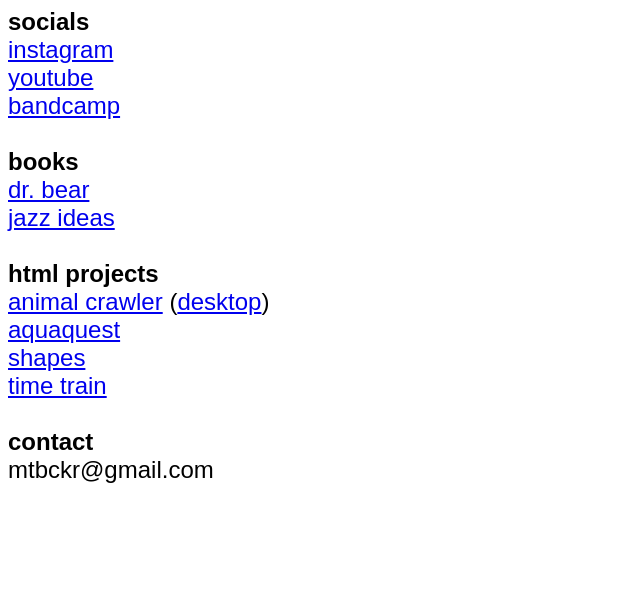
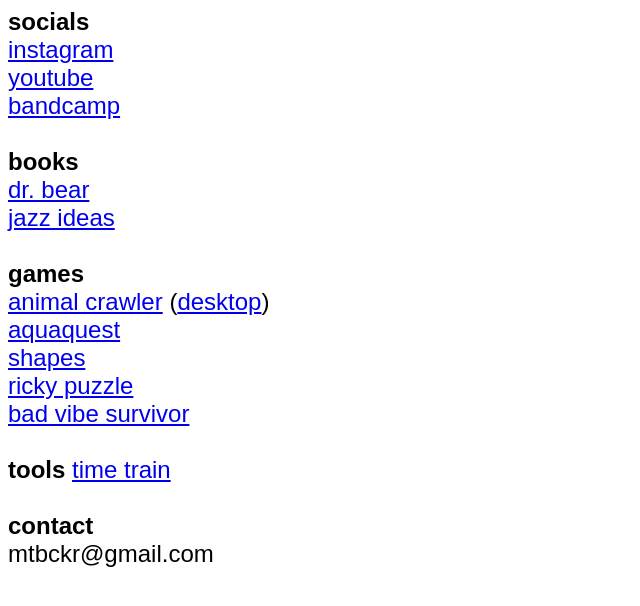
Before and after one commit to santacrows/website, a plain HTML site: page index.html in a window 1280 px wide. Shown: the whole page, without its empty margins (0-640 px from the left). Drawn offline with Linux system fonts and the light colour scheme.

Commit message:
Update section from 'html projects' to 'games'
Replaced 'html projects' section with 'games' and added new game links.

```diff
--- a/index.html
+++ b/index.html
@@ -20,10 +20,14 @@
     <a href="https://drive.google.com/file/d/1rK5xnOmIfc5MS7W9854VIEC8YXpiLdjV/view?usp=drive_link">dr. bear</a><br>
     <a href="https://www.amazon.com/Jazz-Ideas-Mat-Becker/dp/B08HGTJP71/">jazz ideas</a><br>
     <br>
-    <b>html projects</b><br>
+    <b>games</b><br>
     <a href="https://santacrows.github.io/animalcrawler-mobile/">animal crawler</a> (<a href="https://santacrows.github.io/animalcrawler/">desktop</a>)<br>
     <a href="https://santacrows.github.io/aquaquest/">aquaquest</a><br>
     <a href="https://santacrows.github.io/shapes/">shapes</a><br>
+    <a href="https://santacrows.github.io/rickypuzzle/">ricky puzzle</a><br>
+    <a href="https://santacrows.github.io/badvibesurvivor/">bad vibe survivor</a><br>
+    <br>
+    <b>tools</b>
     <a href="https://santacrows.github.io/timetrain/">time train</a><br>
     <br>
     <b>contact</b><br>
```
